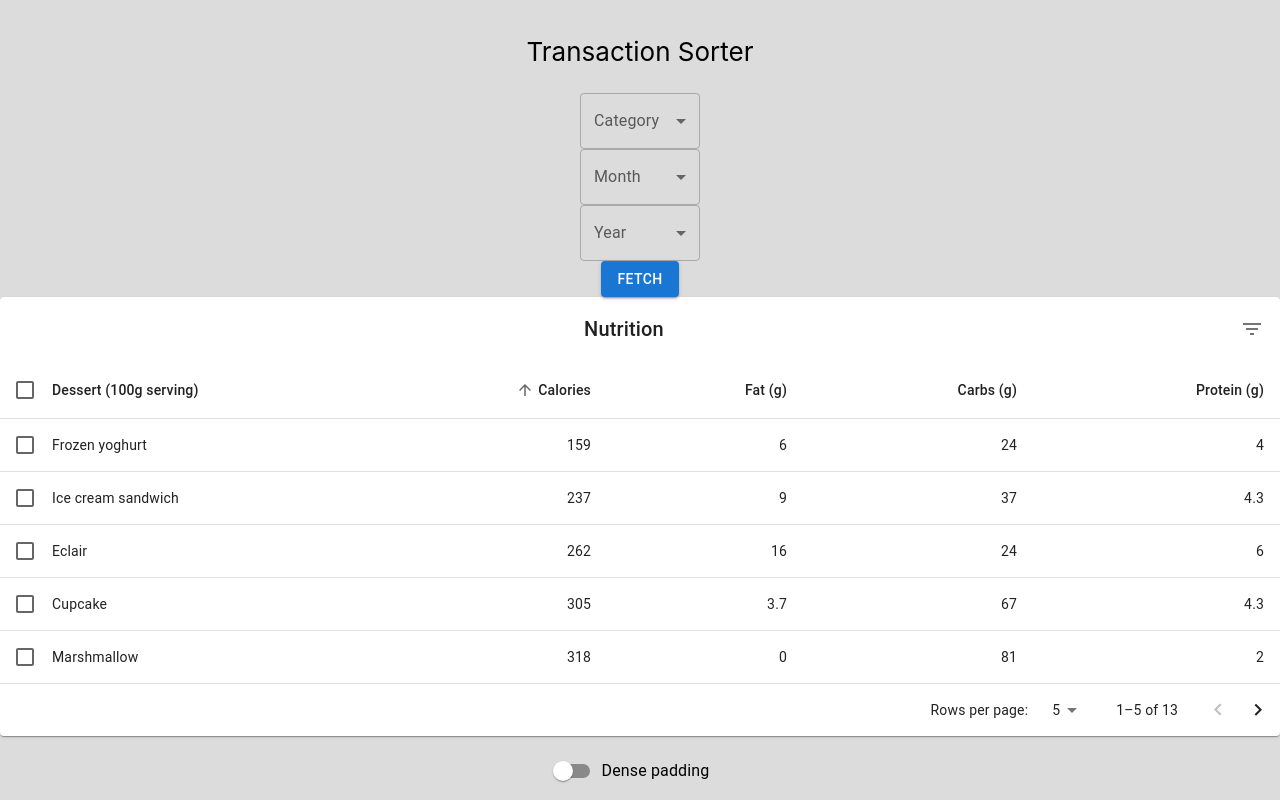
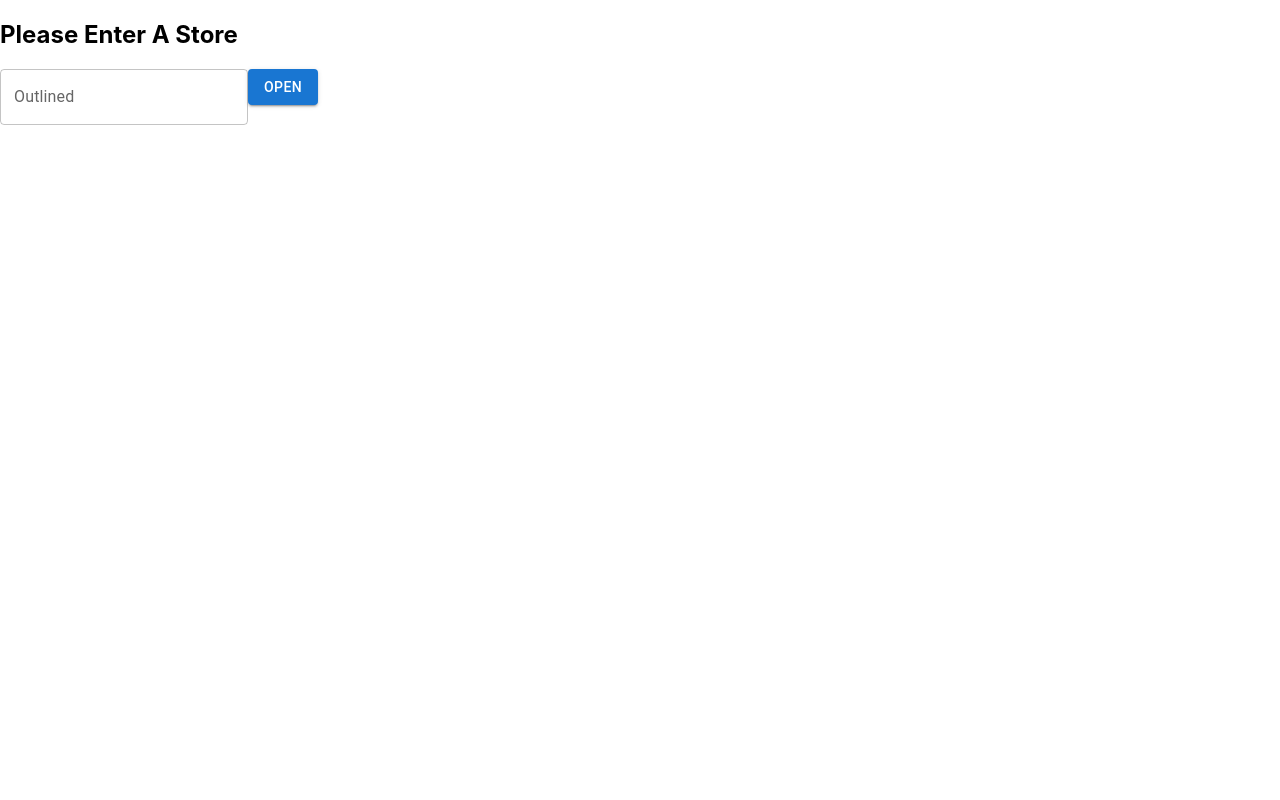
Before and after one commit to trippshelnutt/transaction-sorter-v2, a React (Create React App) app in the folder src/app/: page / in a window 1280 px wide. Built offline with nearby package versions, Linux system fonts and the light colour scheme.

Commit message:
Added router and app picker

```diff
--- a/src/app/package.json
+++ b/src/app/package.json
@@ -11,8 +11,10 @@
     "@testing-library/react": "^13.4.0",
     "@testing-library/user-event": "^13.5.0",
     "prettier": "^2.8.2",
+    "prop-types": "^15.8.1",
     "react": "^18.2.0",
     "react-dom": "^18.2.0",
+    "react-router-dom": "^6.8.0",
     "react-scripts": "5.0.1",
     "web-vitals": "^2.1.4"
   },
--- /dev/null
+++ b/src/app/src/AppPicker.js
@@ -0,0 +1,27 @@
+import { React, useRef } from 'react';
+import { useNavigate } from 'react-router-dom';
+import TextField from '@mui/material/TextField';
+import Button from '@mui/material/Button';
+
+const AppPicker = () => {
+  let myInput = useRef(null);
+  let navigate = useNavigate();
+
+  let goToStore = (event) => {
+    event.preventDefault();
+    const appId = myInput.current.value;
+    navigate(`/transactions/${appId}`);
+  };
+
+  return (
+    <form onSubmit={goToStore}>
+      <h2>Please Enter A Store</h2>
+      <TextField inputRef={myInput} id="outlined-basic" label="Outlined" variant="outlined" />
+      <Button variant="contained" type="submit">
+        Open
+      </Button>
+    </form>
+  );
+};
+
+export default AppPicker;
--- a/src/app/src/MonthSelect.js
+++ b/src/app/src/MonthSelect.js
@@ -37,8 +37,8 @@ export default function MonthSelect() {
           value={month}
           label="Month"
           onChange={handleChange}>
-          {monthData.map((data) => (
-            <MenuItem value={data.value}>{data.name}</MenuItem>
+          {Object.keys(monthData).map((key) => (
+            <MenuItem key={key} value={monthData[key].value}>{monthData[key].name}</MenuItem>
           ))}
         </Select>
       </FormControl>
--- /dev/null
+++ b/src/app/src/NotFound.js
@@ -0,0 +1,9 @@
+import React from "react";
+
+const NotFound = () => (
+  <div>
+    <h2>Not Found!</h2>
+  </div>
+);
+
+export default NotFound;
--- /dev/null
+++ b/src/app/src/Router.js
@@ -0,0 +1,16 @@
+import { BrowserRouter, Route, Routes } from "react-router-dom";
+import AppPicker from "./AppPicker";
+import App from "./App";
+import NotFound from "./NotFound";
+
+const Router = () => (
+  <BrowserRouter>
+    <Routes>
+      <Route exact path="/" element={<AppPicker/>} />
+      <Route path="/transactions/:appId" element={<App/>} />
+      <Route path="*" element={<NotFound/>} />
+    </Routes>
+  </BrowserRouter>
+);
+
+export default Router;
--- a/src/app/src/YearSelect.js
+++ b/src/app/src/YearSelect.js
@@ -30,8 +30,8 @@ export default function YearSelect() {
           value={year}
           label="Year"
           onChange={handleChange}>
-          {yearData.map((data) => (
-            <MenuItem value={data.value}>{data.name}</MenuItem>
+          {Object.keys(yearData).map((key) => (
+            <MenuItem key={key} value={yearData[key].value}>{yearData[key].name}</MenuItem>
           ))}
         </Select>
       </FormControl>
--- a/src/app/src/index.js
+++ b/src/app/src/index.js
@@ -1,14 +1,14 @@
 import React from 'react';
 import ReactDOM from 'react-dom/client';
 import './index.css';
-import App from './App';
+import Router from './Router';
 import reportWebVitals from './reportWebVitals';
 
 const root = ReactDOM.createRoot(document.getElementById('root'));
 
 root.render(
   <React.StrictMode>
-    <App />
+    <Router />
   </React.StrictMode>
 );
 
```
Also changed, not shown: 1 other file (tests, documents, lock files or other folders).
